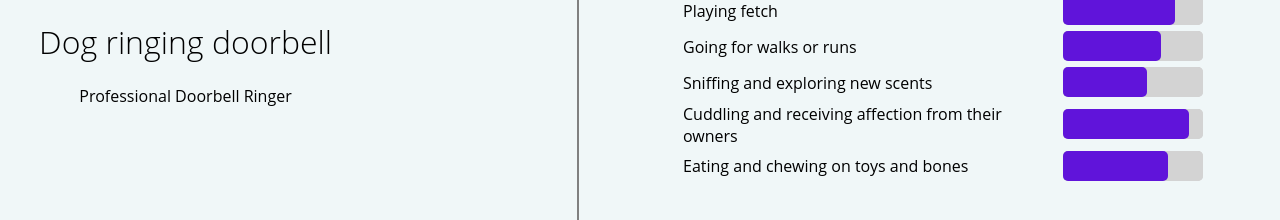
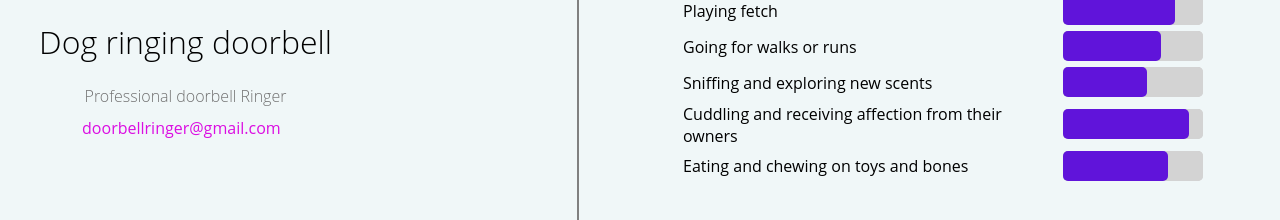
Before and after one commit to zepaulojr1/zepaulojr1.github.io, a plain HTML site: page skills.html in a window 1280 px wide. Shown: the part 340-560 px from the top of the page. Drawn offline with Linux system fonts and the light colour scheme.

Commit message:
Update skills.html

```diff
--- a/skills.html
+++ b/skills.html
@@ -30,7 +30,8 @@
     <div class="grid-item-1">
         <img src="https://media.tenor.com/SIBTkZrfzmIAAAAC/dog-camera.gif" alt="Dawg">
         <h1>Dog ringing doorbell</h1>
-        <p>Professional Doorbell Ringer</p>
+        <p class="profile-p">Professional doorbell Ringer</p>
+        <a href = "https://www.youtube.com/watch?v=K6hsVIVh2O0&ab_channel=NotTJay" style="text-decoration: none;" class="nav-item"> doorbellringer@gmail.com &nbsp; </a>
     </div>
     <div class="grid-item-2">
         <h2>
```
